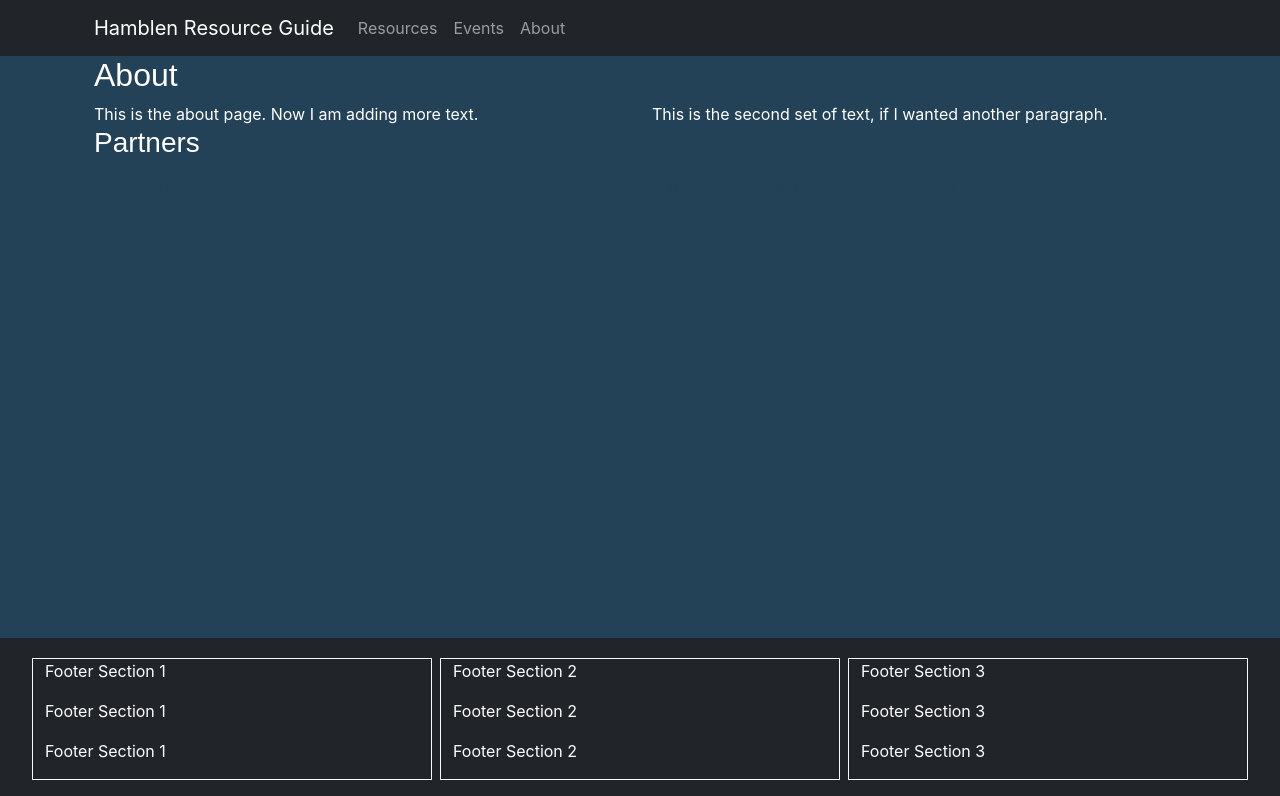
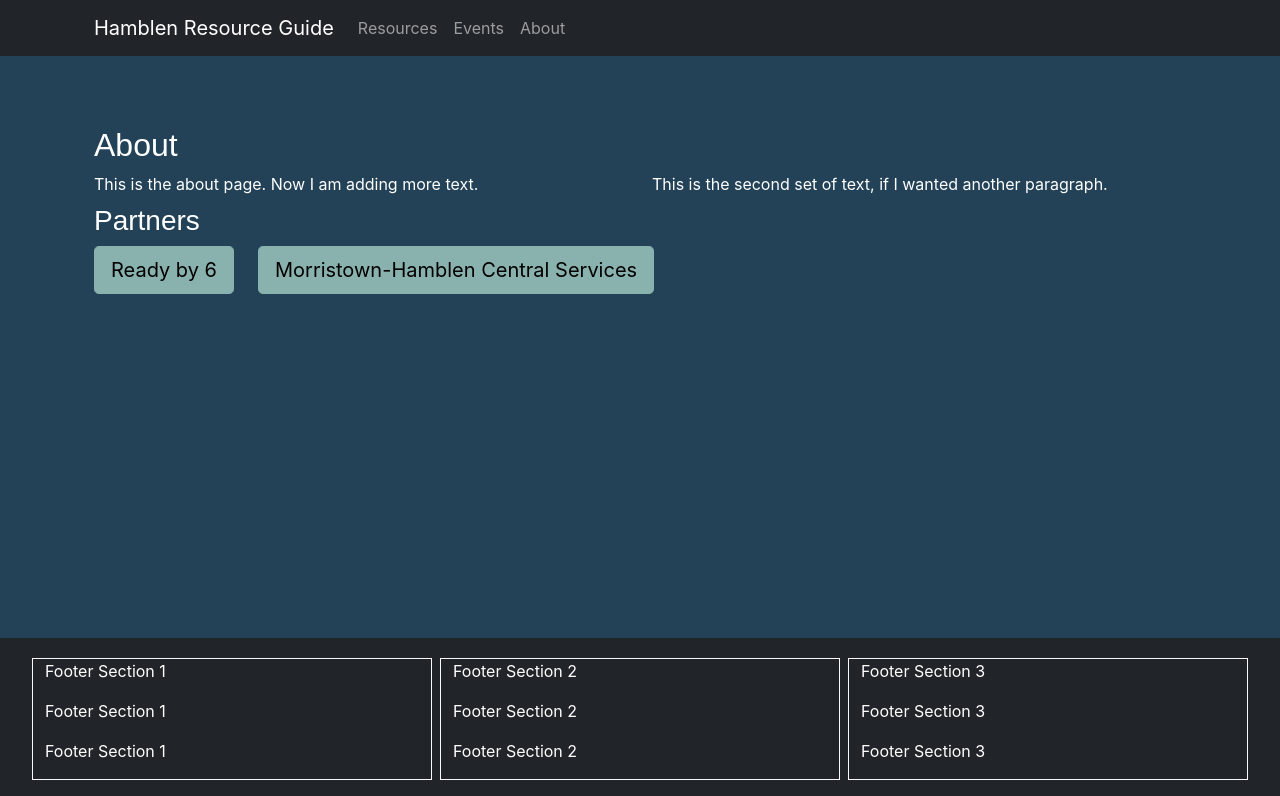
Before and after one commit to ettariley/Resource-Guide, a React (Create React App) app: page /about in a window 1280 px wide. Shown: the top 796 px of the page. Built offline with nearby package versions, Linux system fonts and the light colour scheme.

Commit message:
Added page stylings

```diff
--- a/src/components/about/about.js
+++ b/src/components/about/about.js
@@ -1,16 +1,26 @@
-import React from 'react';
+import React, { useEffect, useState } from 'react';
 import Container from 'react-bootstrap/Container';
 import Row from 'react-bootstrap/Row';
 import Col from 'react-bootstrap/Col';
 import Button from 'react-bootstrap/Button';
+import Fade from 'react-bootstrap/Fade';
 import { mockAboutText, mockAboutPartners } from '../mock-data';
+import './about.css';
 
 function About() {
+  const [open, setOpen] = useState(false);
+
   let partners = mockAboutPartners;
   let aboutText = mockAboutText;
 
+  useEffect(() => {
+    window.scrollTo(0, 0);
+    setOpen(true);
+  });
+
   return (
-    <Container>
+    <Fade in={open}>
+      <Container className='about'>
         <h2>About</h2>
         <Row>
           {aboutText.map(text => (
@@ -20,14 +30,15 @@ function About() {
           ))}
         </Row>
         <Row>
-        <h3>Partners</h3>
+          <h3 className='pt-2'>Partners</h3>
             {partners.map(p => (
-            <Col key={p.name}>
-              <Button variant='link' href={p.link} target='_blank'>{p.name}</Button>
+              <Col md='auto' key={p.name}>
+                <Button variant='secondary' size='lg' href={p.link} target='_blank'>{p.name}</Button>
               </Col>
             ))}
         </Row>
       </Container>
+    </Fade>
   );
 }
 
--- a/src/components/events/events.js
+++ b/src/components/events/events.js
@@ -1,16 +1,27 @@
-import React from 'react';
+import React, { useEffect, useState } from 'react';
+import Fade from 'react-bootstrap/Fade';
 import Container from 'react-bootstrap/Container';
 import Row from 'react-bootstrap/Row';
 import Col from 'react-bootstrap/Col';
+import './events.css';
 
 function Events() {
+  const [open, setOpen] = useState(false);
+
+  useEffect(() => {
+    window.scrollTo(0, 0);
+    setOpen(true);
+  });
+
   return (
-    <Container>
-      <h2>Events</h2>
-      <Row>
-        <Col>This is the events page.</Col>
-      </Row>
-    </Container>
+    <Fade in={open}>
+      <Container className='events'>
+        <h2>Events</h2>
+        <Row>
+          <Col>This is the events page.</Col>
+        </Row>
+      </Container>
+    </Fade>
   );
 }
 
```
Lines whose indentation alone changed are shown as unchanged.
